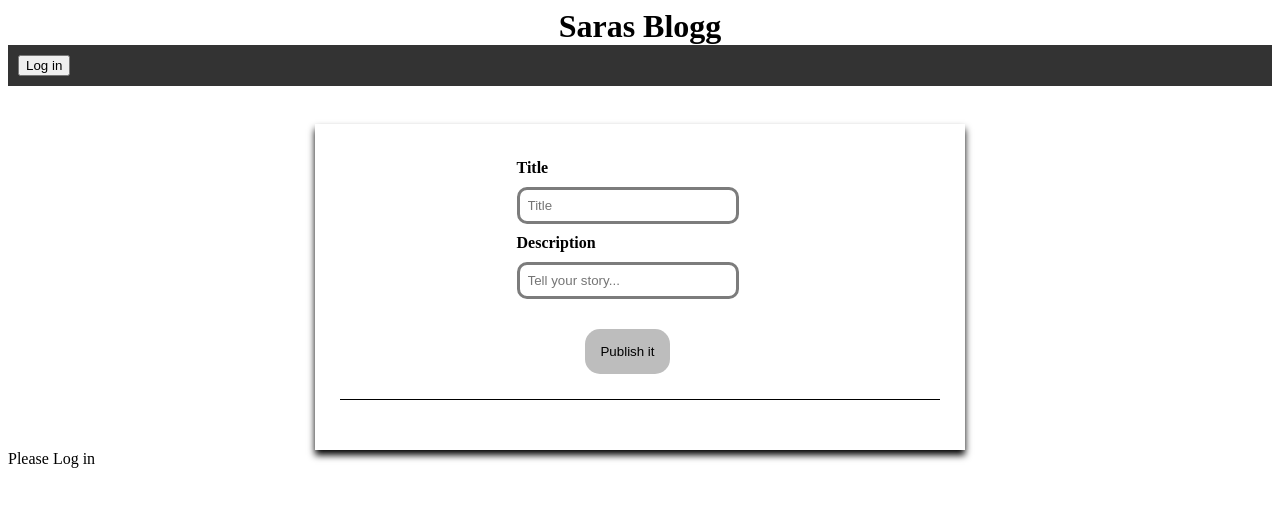
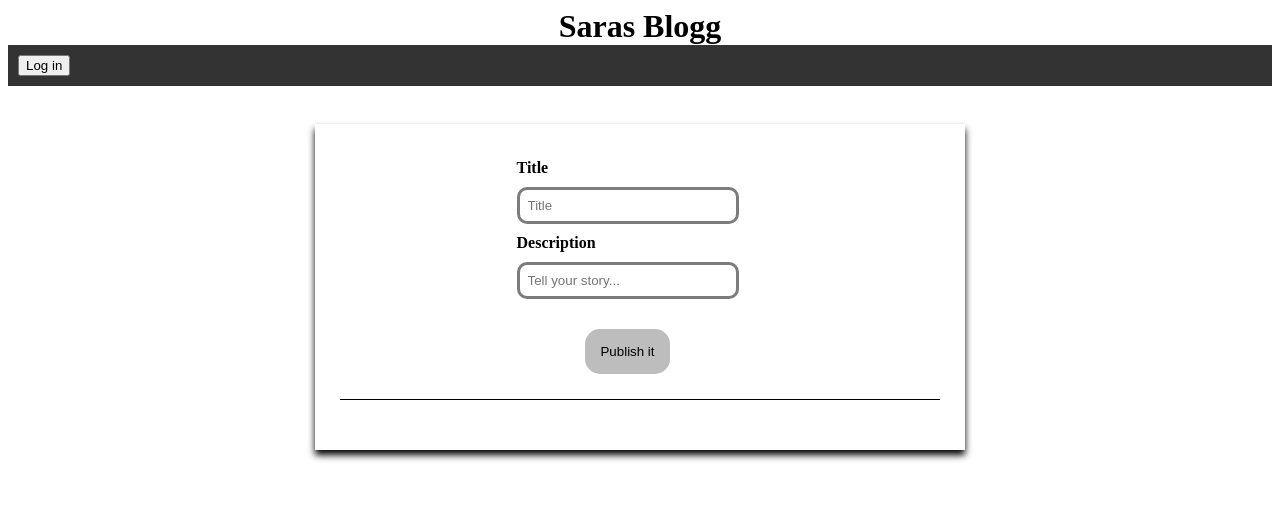
Before and after one commit to sasiie/bloggen, a React (Vite) app: page /HomePage in a window 1280 px wide. Shown: the top 506 px of the page. Built offline with nearby package versions, Linux system fonts and the light colour scheme.

Commit message:
små fixes

```diff
--- a/src/App.jsx
+++ b/src/App.jsx
@@ -19,8 +19,6 @@ const App = () => {
           <Route path="/HomePage" element={<HomePage />} />
           <Route path="/Landningssida" element={<Landningssida />} />
         </Routes>
-
-        <PageLayout>Please Log in</PageLayout>
       </BrowserRouter>
     </PostProvider>
   );
```
